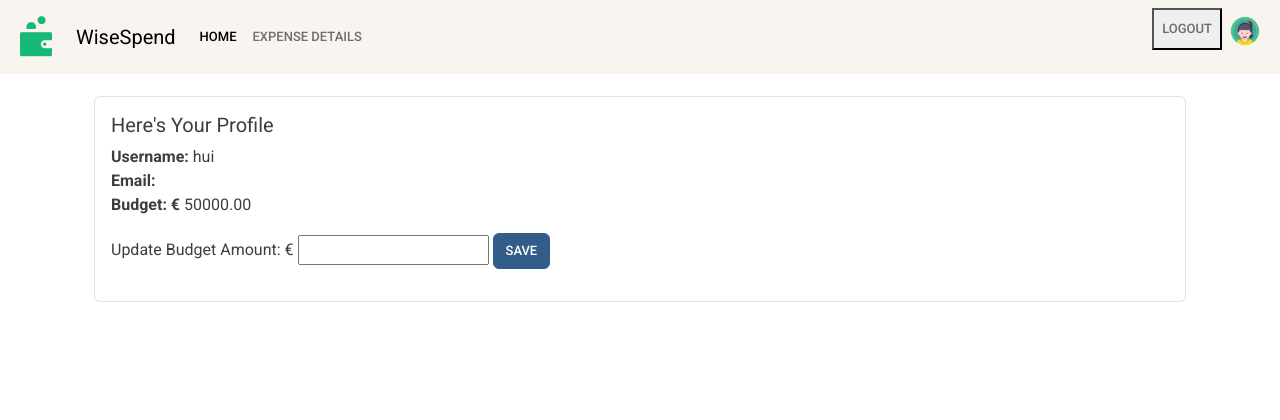
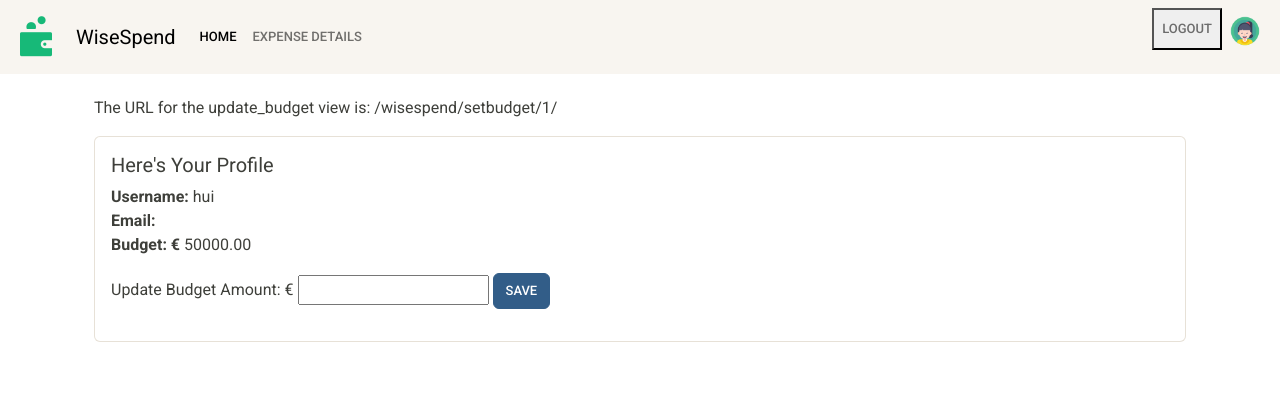
Before and after one commit to 23HHIE/expense-tracking, a Django app: page /users/profile/ in a window 1280 px wide. Shown: the top 420 px of the page. Run offline with Django 4.2, Linux system fonts and the light colour scheme; a user stored in the database is signed in; data comes from the database, SQL or seed files in the repository; both versions use the stored data as it was after the commit.

Commit message:
modified the budget function

```diff
--- a/myexpense/forms.py
+++ b/myexpense/forms.py
@@ -13,3 +13,7 @@
     class Meta:
         model = Budget
         fields = ['amount']
+
+
+class UpdateBudgetForm(forms.Form):
+    budgetAmount = forms.DecimalField(label='Budget Amount', max_digits=10, decimal_places=2)
--- a/myexpense/urls.py
+++ b/myexpense/urls.py
@@ -16,6 +16,6 @@
     # delete expense
     path('delete/<int:expense_id>/', views.delete_expense, name='delete_expense'),
 
-    path('setbudget/<int:id>/', views.update_budget, name='update_budget'),
+    path('setbudget/<int:user_id>/', views.update_budget, name='update_budget'),
 
 ]
--- a/users/templates/users/profile.html
+++ b/users/templates/users/profile.html
@@ -1,7 +1,7 @@
 {% extends 'myexpense/base2.html' %}
 {% block content %}
 <div class=" container pt-4 pt-xl-5">
-
+    <p>The URL for the update_budget view is: {% url 'myexpense:update_budget' user.id %}</p>
     <div class="card">
         <div class="card-body">
             <h5 class="card-title">Here's Your Profile</h5>
```
Also changed, not shown: myexpense/views.py (+11 -7 lines), db.sqlite3, users/forms.py (line endings or trailing spaces).
